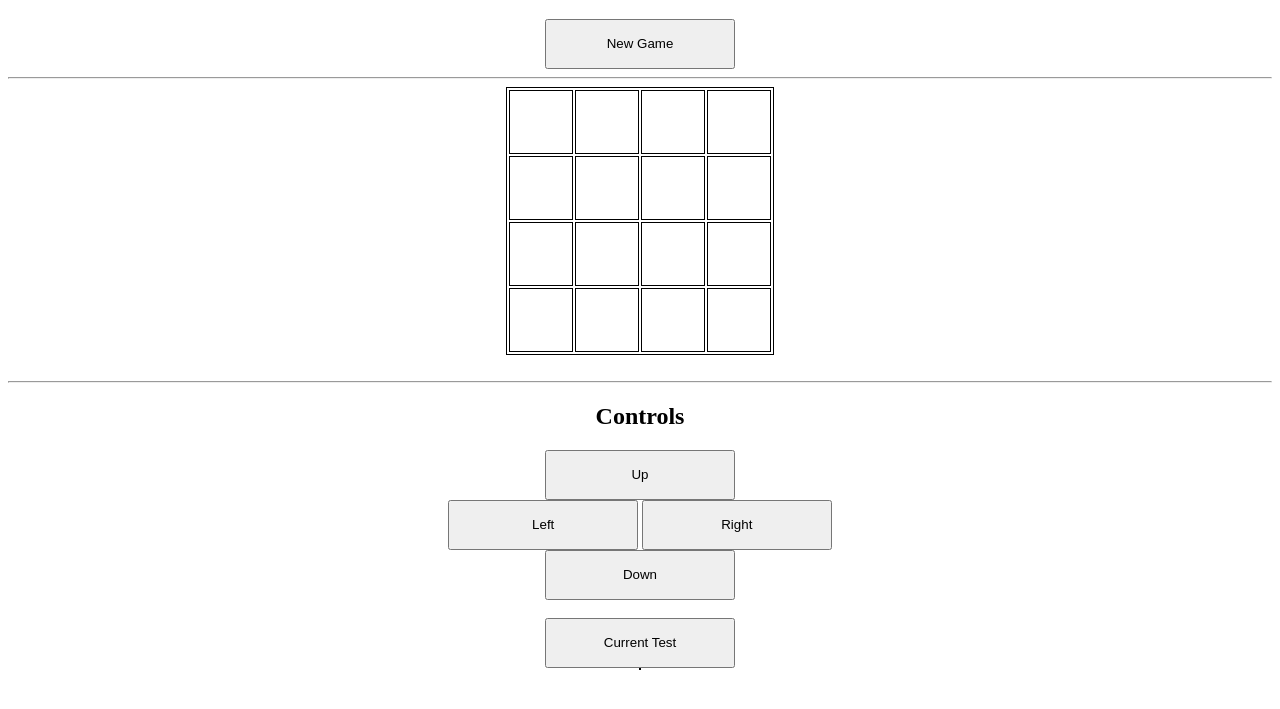
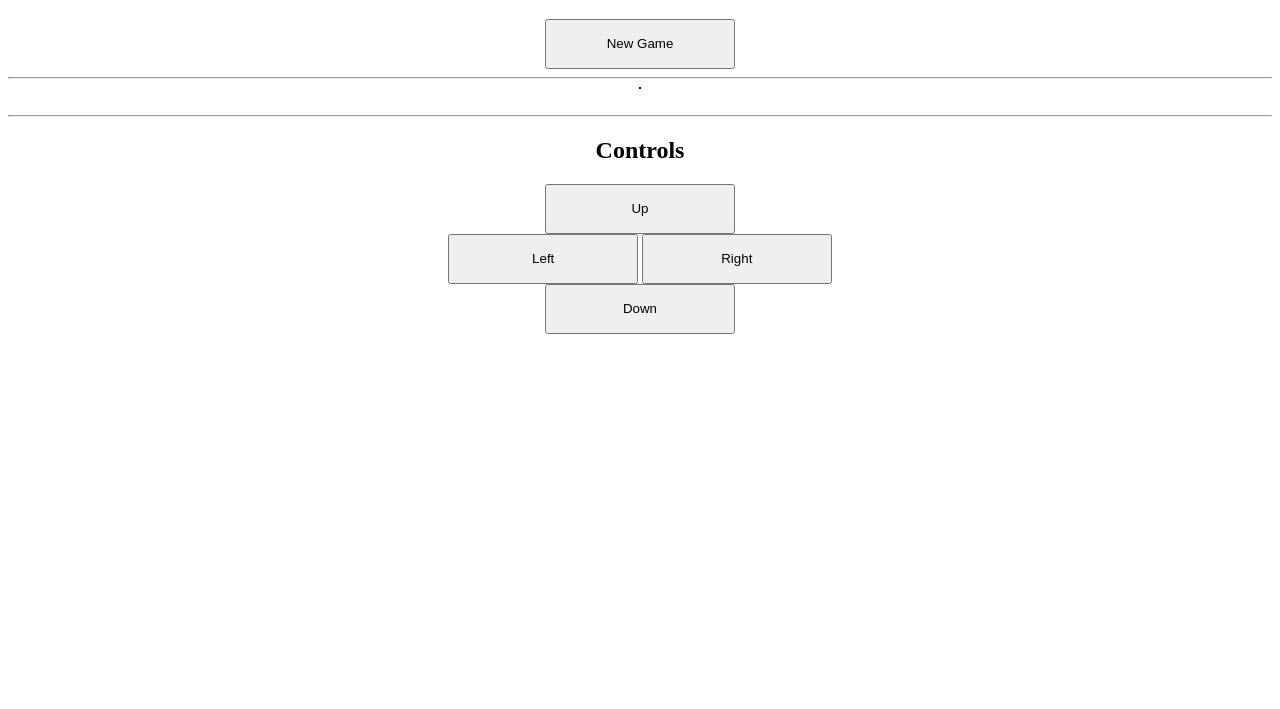
Before and after one commit to d-lean001/2048, a plain HTML site: page index.html in a window 1280 px wide. Shown: the part 61-770 px from the top of the page. Drawn offline with Linux system fonts and the light colour scheme.

Commit message:
removed table rows/cols so js can create table instead.
kept table tag for js to have a place to draw the table

```diff
--- a/index.html
+++ b/index.html
@@ -20,7 +20,7 @@
   <button id="newGameButton" onclick="newGameButtonPress()">New Game</button>
 
   <hr>
-  <table id="gameBoard">
+  <table id="gameBoard"><!--
     <tr id="firstRow">
       <td id="uull"></td>
       <td id="uul"></td>
@@ -44,7 +44,7 @@
       <td id="ddl"></td>
       <td id="ddr"></td>
       <td id="ddrr"></td>
-    </tr>
+    </tr>-->
   </table>
 
   <br>
@@ -61,12 +61,12 @@
   <br>
 
 
-
+<!-- was used for testing
   <br>
   <button id="currentTest" onclick="currentTestPress()">Current Test</button>
   <br>
   <table id="testDiv"></table>
-<!-- was used for testing
+
   <button id="boardButton" onclick="boardButtonPress()">What's on the Board?</button>
   <br>
   <button id="clearButton" onclick="clearBoard()">Clear the Board</button>
```
